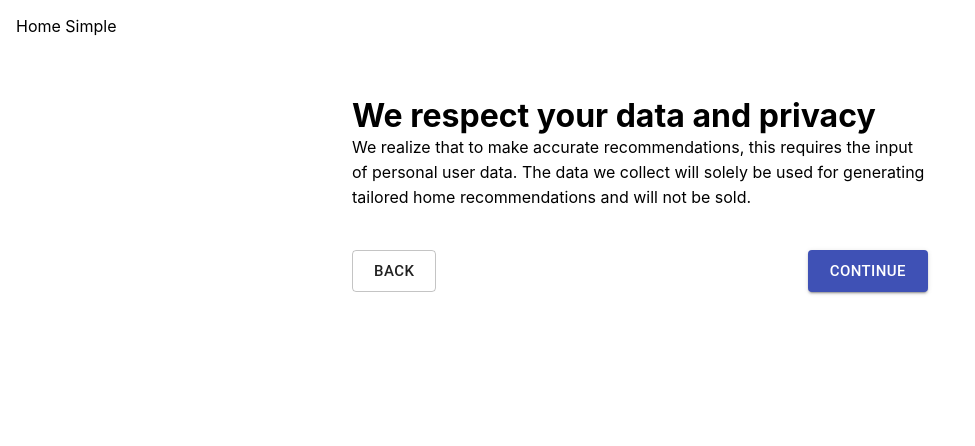
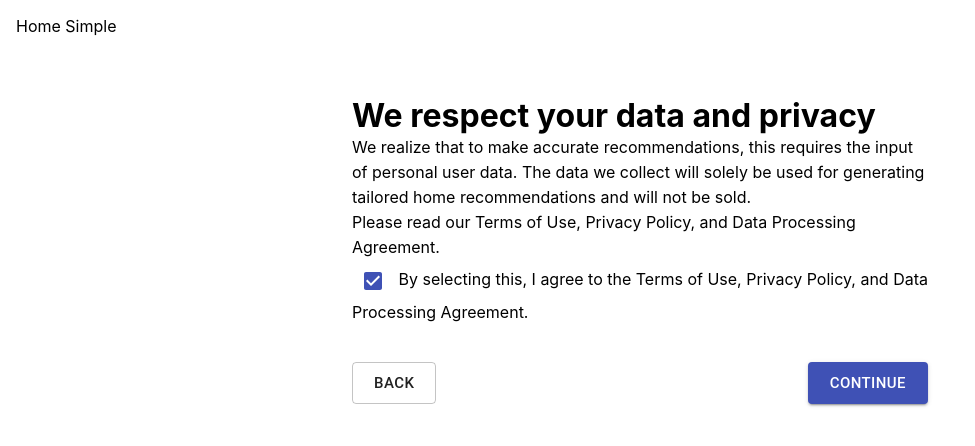
Before and after one commit to j6nca/hs-prebuying, a React (Create React App) app: page /#/ in a window 1280 px wide. Both pictures are taken after a click on the button "GET STARTED". Shown: the top 446 px of the page, without its empty margins (0-975 px from the left). Built offline with nearby package versions, Linux system fonts and the light colour scheme; no server answers.

Commit message:
privacy agreement

```diff
--- a/src/components/MasterForm.js
+++ b/src/components/MasterForm.js
@@ -266,6 +266,12 @@ class MasterForm extends React.Component {
       <div className="form-group">
         <h1>We respect your data and privacy</h1>
         <p>We realize that to make accurate recommendations, this requires the input of personal user data. The data we collect will solely be used for generating tailored home recommendations and will not be sold. </p>
+        <p>Please read our <a>Terms of Use</a>, <a>Privacy Policy</a>, and <a>Data Processing Agreement</a>.</p>
+        <Checkbox
+        defaultChecked
+        color="primary"
+        inputProps={{ 'aria-label': 'secondary checkbox' }}
+      /> By selecting this, I agree to the Terms of Use, Privacy Policy, and Data Processing Agreement.
       </div>
     );
   }
```
